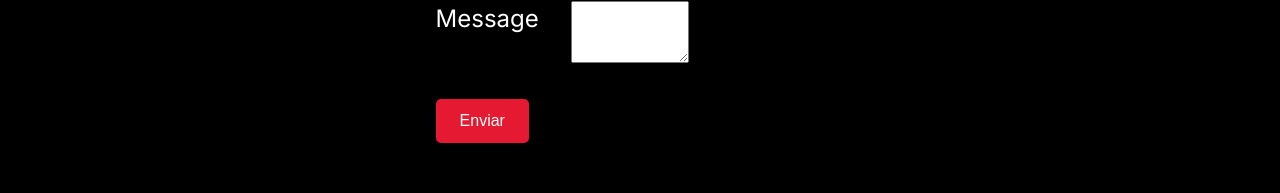
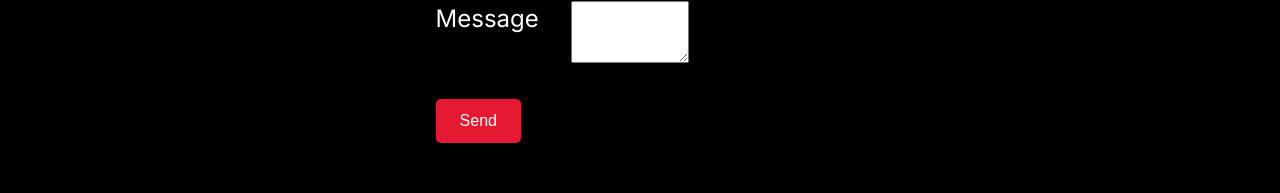
Before and after one commit to Hackathon-Globant-F5-G9/MarketPlace, a React (Vite) app in the folder comics-market/: page /contact in a window 1280 px wide. Shown: the part 479-672 px from the top of the page. Built offline with nearby package versions, Linux system fonts and the light colour scheme; a web font is replaced by a local one.

Commit message:
change enviar to send, button

```diff
--- a/comics-market/src/pages/ContactPage/ContactPage.jsx
+++ b/comics-market/src/pages/ContactPage/ContactPage.jsx
@@ -25,7 +25,7 @@
         <textarea id="message" name="message" rows="4"></textarea>
       </div><br />
 
-      <button type="submit">Enviar</button>
+      <button type="submit">Send</button>
     </form>
 
         </section>
```
